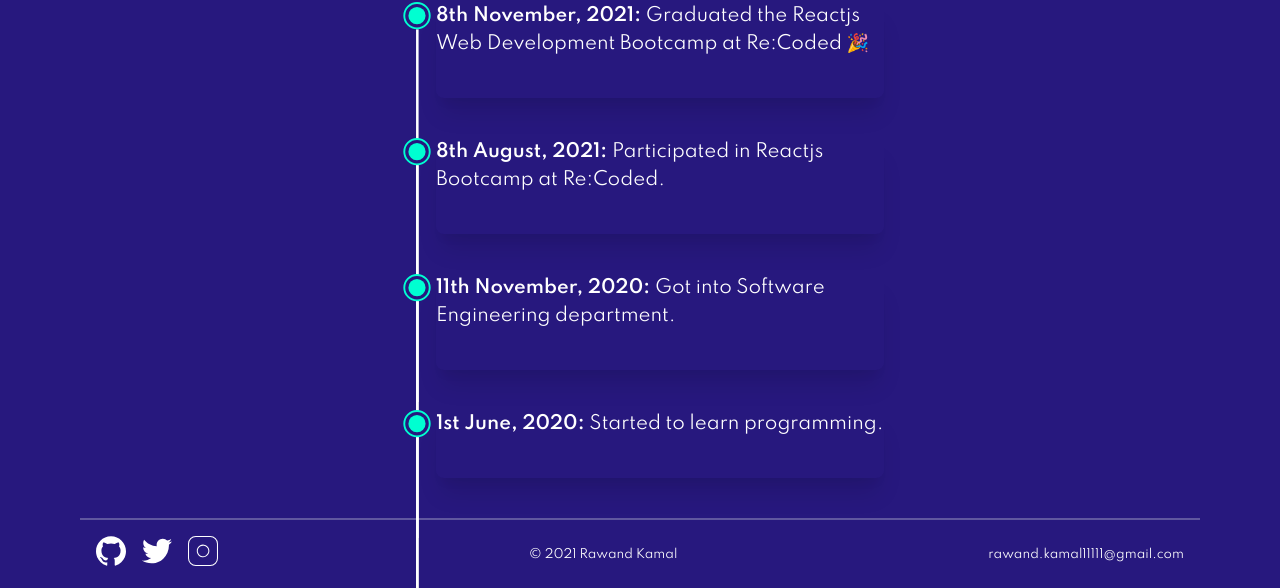
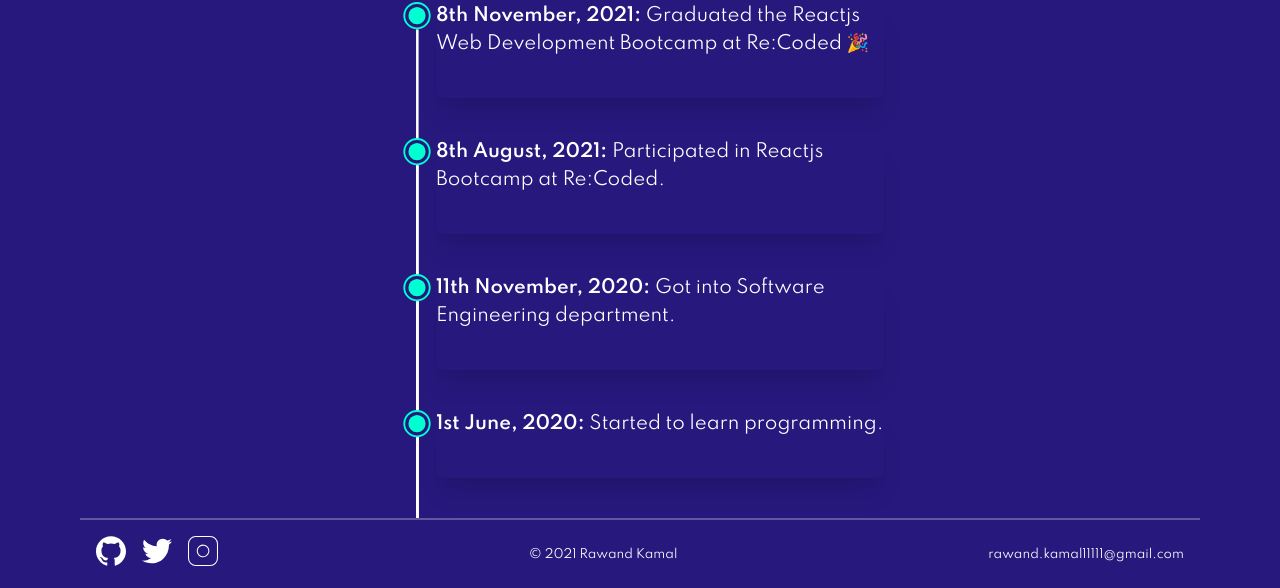
Before and after one commit to RawandDev/portfolio-nextjsss, a Next.js app: page /about in a window 1280 px wide. Shown: the part 1221-1809 px from the top of the page. Built offline with nearby package versions, Linux system fonts and the light colour scheme.

Commit message:
improvement(about): improve hover effect with line bug

```diff
--- a/components/GeneralSkills.jsx
+++ b/components/GeneralSkills.jsx
@@ -3,8 +3,14 @@ import Image from "next/image";
 
 function GeneralSkills({ title, content, style, imageURL }) {
   return (
-    <li className="text-center shadow-xl cursor-pointer hover:bg-darkPrimary transition-all duration-300 rounded-md flex flex-col items-center">
-      <Image src={imageURL} width={70} height={70} className={style} alt={title} />
+    <li className="text-center shadow-xl cursor-pointer hover:bg-indigo-800 transition-all duration-300 rounded-md flex flex-col items-center">
+      <Image
+        src={imageURL}
+        width={70}
+        height={70}
+        className={style}
+        alt={title}
+      />
       <h3 className="text-lg mt-5">{title}</h3>
       <p className="max-w-sm">{content}</p>
     </li>
--- a/pages/about/index.js
+++ b/pages/about/index.js
@@ -60,7 +60,7 @@ function About() {
           />
         </ul>
       </div>
-      <div>
+      <div className="overflow-hidden">
         <h2 className="text-center text-white font-extrabold text-2xl mt-10">
           Achievements
         </h2>
@@ -68,14 +68,14 @@ function About() {
           {data?.map((item, index) => {
             return (
               <Link href={`/about/${item?.id}`} key={item?.id}>
-                <a className="max-w-md relative pb-10 mb-10 cursor-pointer shadow-xl rounded-lg hover:bg-darkPrimary transition-all duration-300">
+                <a className="max-w-md relative pb-10 mb-10 cursor-pointer shadow-xl rounded-lg hover:bg-indigo-800 transition-all duration- overflow-visible">
                   <svg
                     width="42"
                     height="400"
                     viewBox="0 0 43 629"
                     fill="none"
                     xmlns="http://www.w3.org/2000/svg"
-                    className="absolute -left-10"
+                    className="absolute -left-10 overflow-visible"
                   >
                     <rect x="20" y="43" width="4" height="1034" fill="white" />
                     <circle
```
